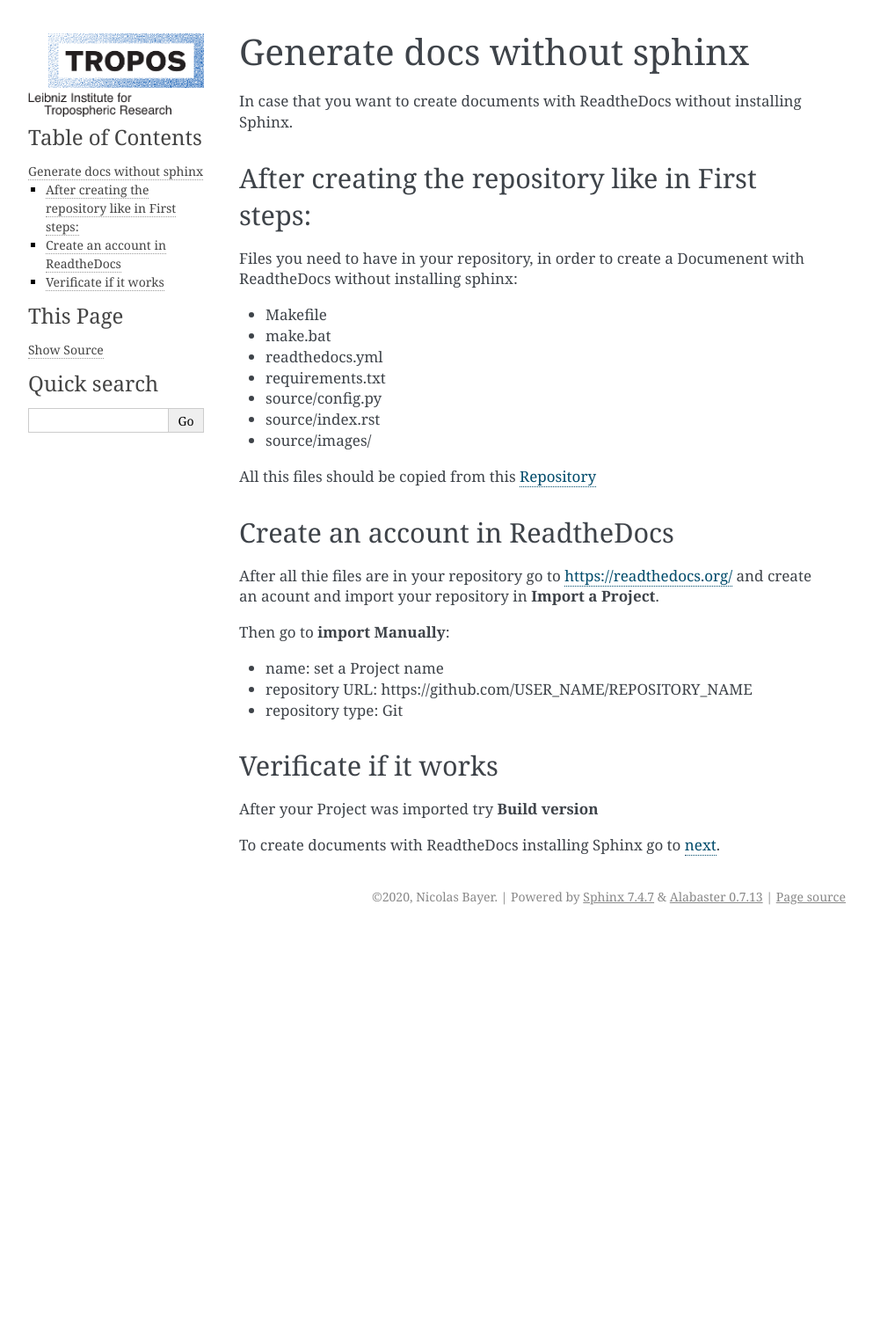
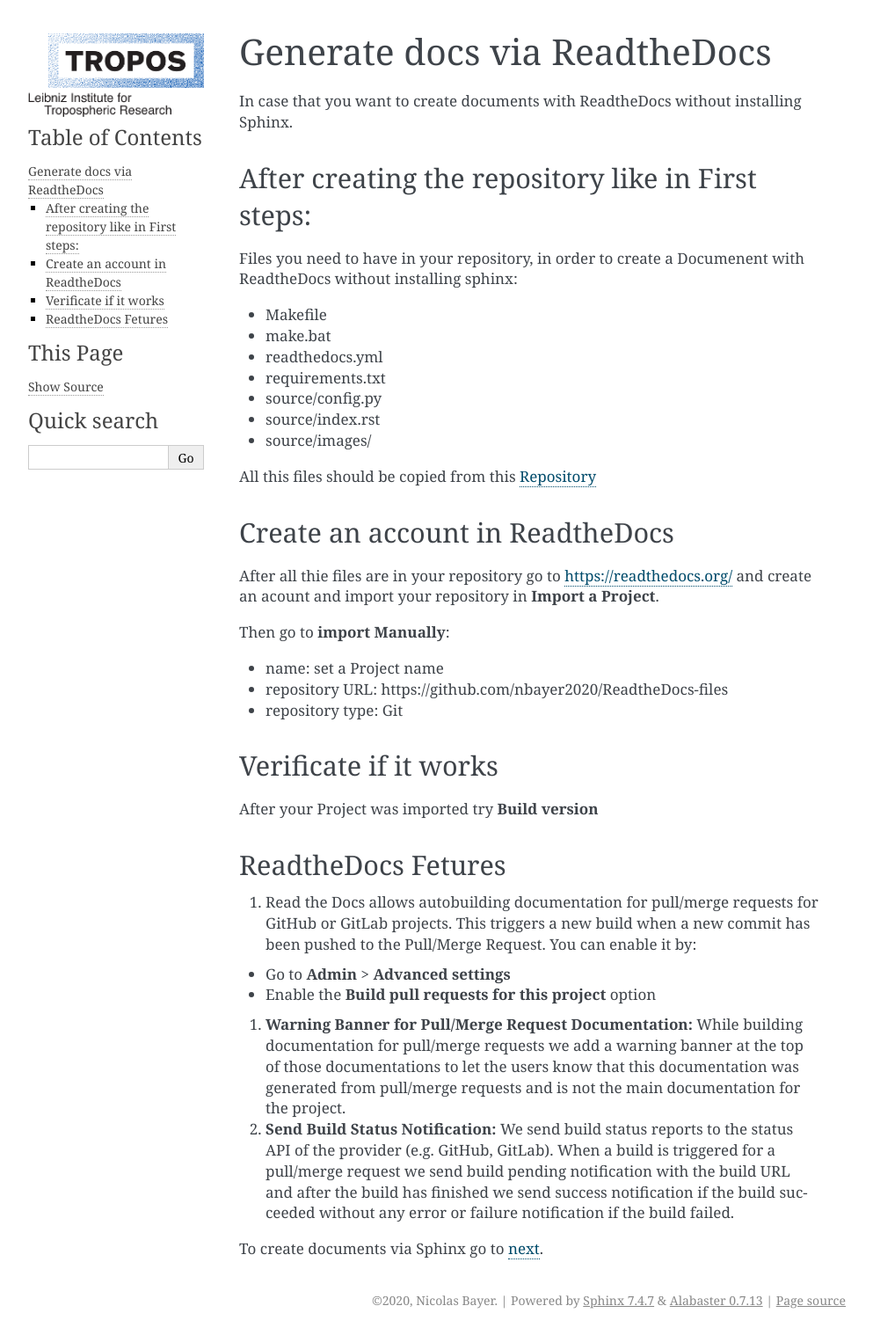
Before and after one commit to nbayer2020/Simple-GitHub-repo-and-ReadTheDocs-set-up-Guide, a Sphinx documentation site: the page built from source/read_the_docs.md, in a window 1280 px wide. Shown: the whole page at 88% size, without its empty margins (148-1141 px from the left). Built offline with Sphinx 7.4.7, drawn with Linux system fonts in a browser that asks for light colours; before the commit the page ends 1059 px from its top, so only the background shows below that.

Commit message:
Update read_the_docs.md
adding ReadtheDocs Fetures

```diff
--- a/source/read_the_docs.md
+++ b/source/read_the_docs.md
@@ -1,5 +1,5 @@
 
-# Generate docs without sphinx
+# Generate docs via ReadtheDocs
 
 In case that you want to create documents with ReadtheDocs without installing Sphinx.
 
@@ -24,10 +24,20 @@
 Then go to **import Manually**:
 
 * name:            set a Project name
-* repository URL:  https://github.com/USER_NAME/REPOSITORY_NAME
+* repository URL:  https://github.com/nbayer2020/ReadtheDocs-files
 * repository type: Git
 
 ## Verificate if it works
 After your Project was imported try **Build version**
 
-To create documents with ReadtheDocs installing Sphinx go to [next](https://simple-github-repo-and-readthedocs-set-up-guide.readthedocs.io/en/latest/docs_with_sphinx_and_rtd.html).
+## ReadtheDocs Fetures
+
+1. Read the Docs allows autobuilding documentation for pull/merge requests for GitHub or GitLab projects. This triggers a new build when a new commit has been pushed to the Pull/Merge Request. You can enable it by:
+* Go to **Admin** > **Advanced settings**
+* Enable the **Build pull requests for this project** option
+
+2. **Warning Banner for Pull/Merge Request Documentation:** While building documentation for pull/merge requests we add a warning banner at the top of those documentations to let the users know that this documentation was generated from pull/merge requests and is not the main documentation for the project.
+
+3. **Send Build Status Notification:** We send build status reports to the status API of the provider (e.g. GitHub, GitLab). When a build is triggered for a pull/merge request we send build pending notification with the build URL and after the build has finished we send success notification if the build succeeded without any error or failure notification if the build failed.
+
+To create documents via Sphinx go to [next](https://simple-github-repo-and-readthedocs-set-up-guide.readthedocs.io/en/latest/docs_with_sphinx_and_rtd.html).
```
